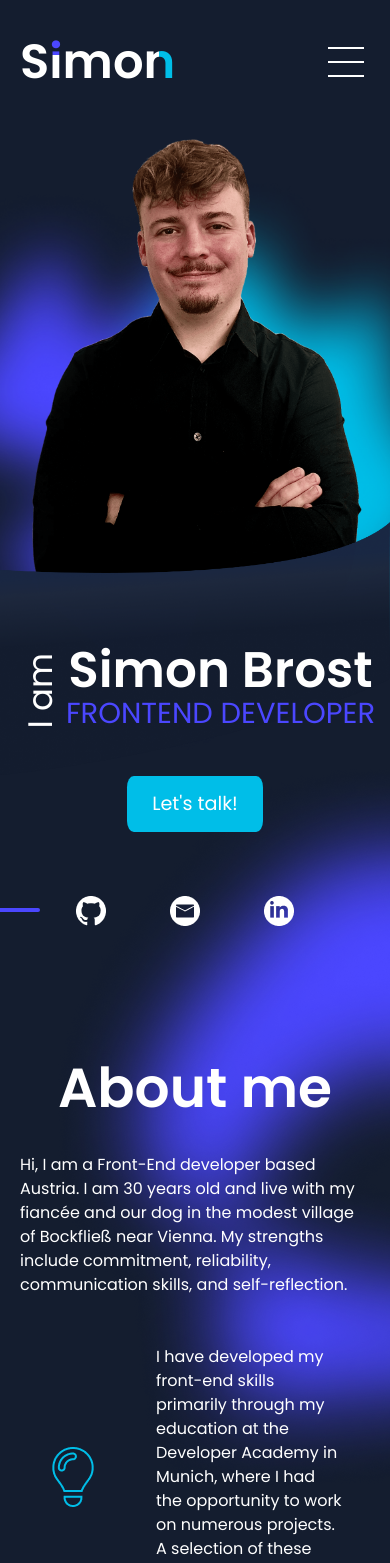
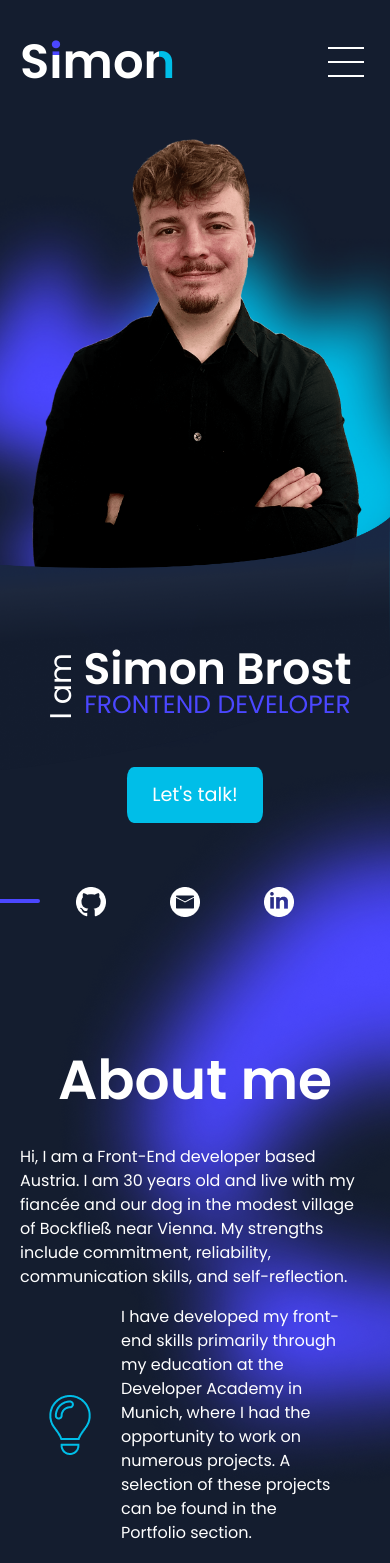
Before and after one commit to simonbrost/Portfolio-AllInkl, an Angular app: page / in a window 390 px wide. Shown: the top 1563 px of the page. Built offline with nearby package versions, Linux system fonts and the light colour scheme.

Commit message:
checklist responsiveness and scrollbar hide

```diff
--- a/src/responsive-styles.scss
+++ b/src/responsive-styles.scss
@@ -209,6 +209,7 @@
     .info-container {
         max-width: 60vw !important;
     }
+
     //-------CONTACT-SECTION-----------
 
     .contact-section {
@@ -240,6 +241,7 @@
         .text-box {
             width: auto;
         }
+
         .form-box {
             width: auto;
             max-width: 450px;
@@ -375,17 +377,17 @@
         .atf-section-container-right {
 
             .atf-headline-vertical {
-                font-size: 34px !important;
+                font-size: 30px !important;
             }
 
             .atf-headlines-horizontal {
                 .headline-white {
                     margin-bottom: -16px !important;
-                    font-size: 50px !important;
+                    font-size: 44px !important;
                 }
 
                 .headline-blue {
-                    font-size: 29px !important;
+                    font-size: 25px !important;
                 }
             }
 
@@ -406,6 +408,9 @@
 
         .text-block {
             max-width: 300px !important;
+            gap: 1rem !important;
+            margin: 1rem !important;
+
         }
     }
 
@@ -495,6 +500,10 @@
 
         .btn-container {
             gap: 2rem;
+
+            button {
+                font-size: 18px !important;
+            }
         }
     }
 
--- a/src/styles.scss
+++ b/src/styles.scss
@@ -21,9 +21,6 @@ body {
   font-family: 'Poppins';
 }
 
-body::-webkit-scrollbar {
-  display: none;
-}
 /* Hide scrollbar for Chrome, Safari and Opera */
 body::-webkit-scrollbar {
   display: none;
@@ -32,9 +29,8 @@ body::-webkit-scrollbar {
 /* Hide scrollbar for IE, Edge and Firefox */
 body {
   -ms-overflow-style: none;  /* IE and Edge */
-  scrollbar-width: none;  /* Firefox */
+  //scrollbar-width: none; /* Firefox */
 }
-
 
 // ----------------- ANIMATIONS & TRANSITIONS ----------------------------
 
```
